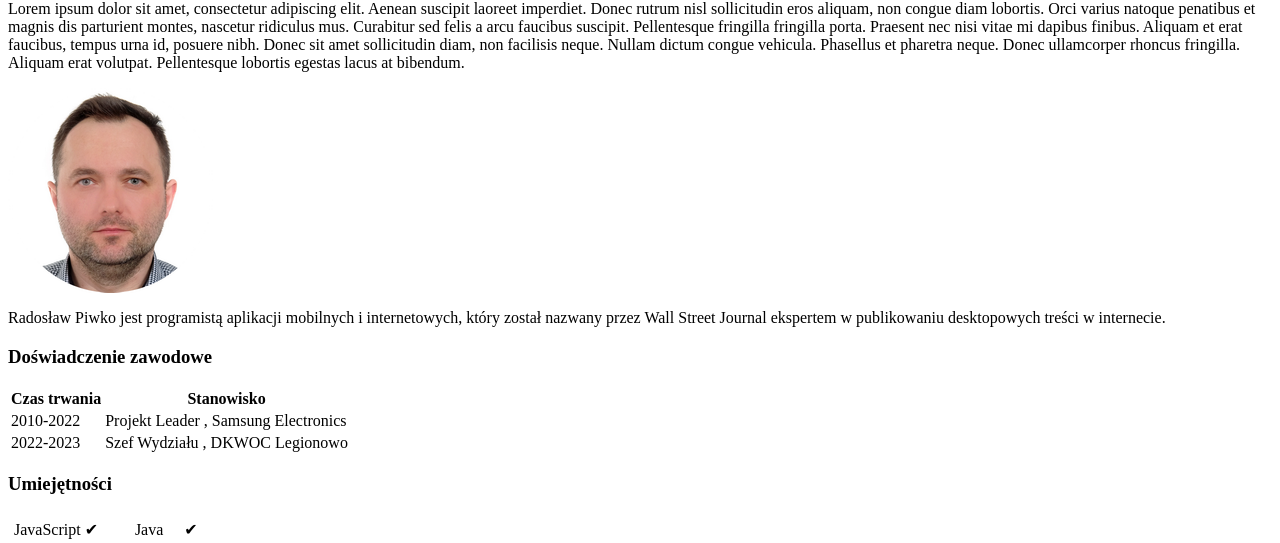
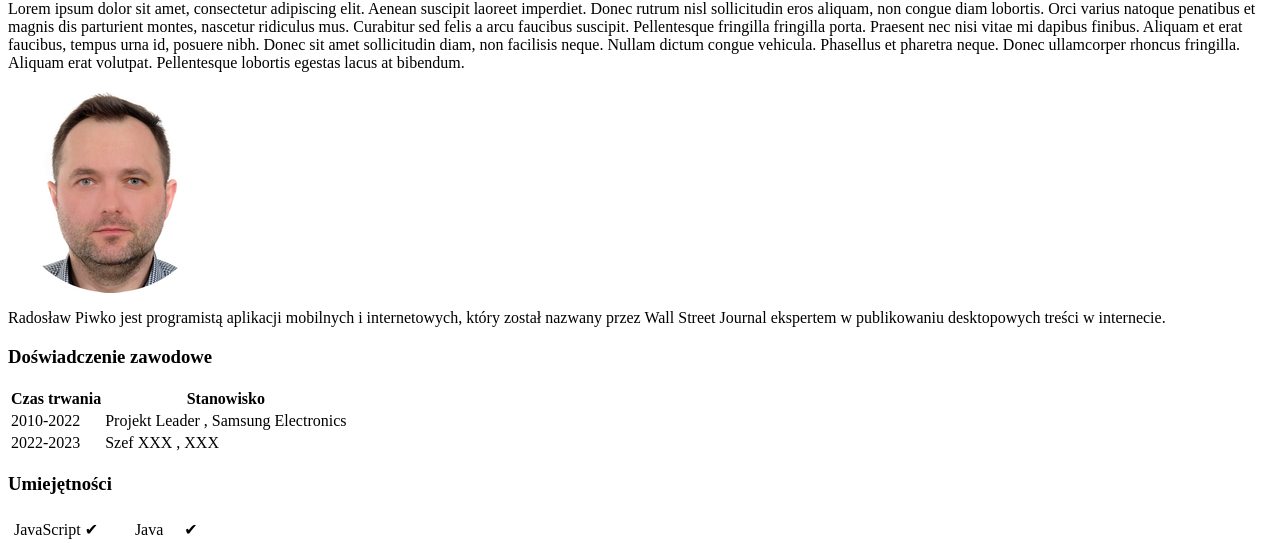
Before and after one commit to radpiw/radpiw.github.io, a plain HTML site: page index.html in a window 1280 px wide. Shown: the part 257-800 px from the top of the page. Drawn offline with Linux system fonts and the light colour scheme.

Commit message:
Update index.html

```diff
--- a/index.html
+++ b/index.html
@@ -54,7 +54,7 @@
 		</tr>
 		<tr>
 			<td>2022-2023</td>
-			<td>Szef Wydziału , DKWOC Legionowo</td>
+			<td>Szef XXX , XXX</td>
 		</tr>
 		</table>
 
```
